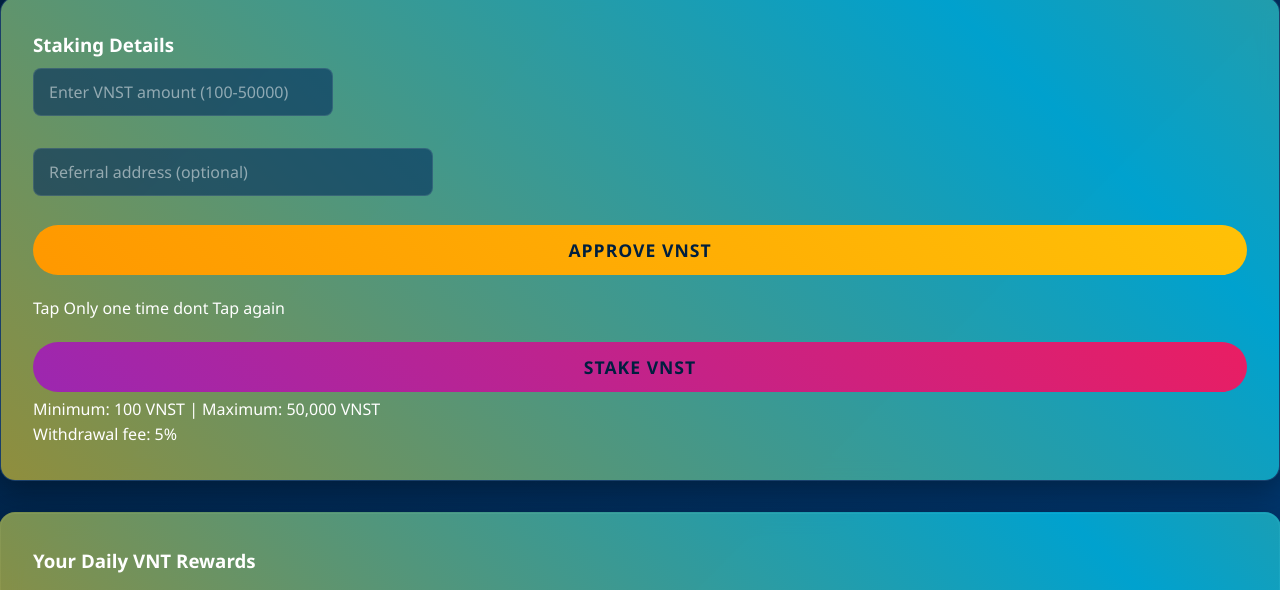
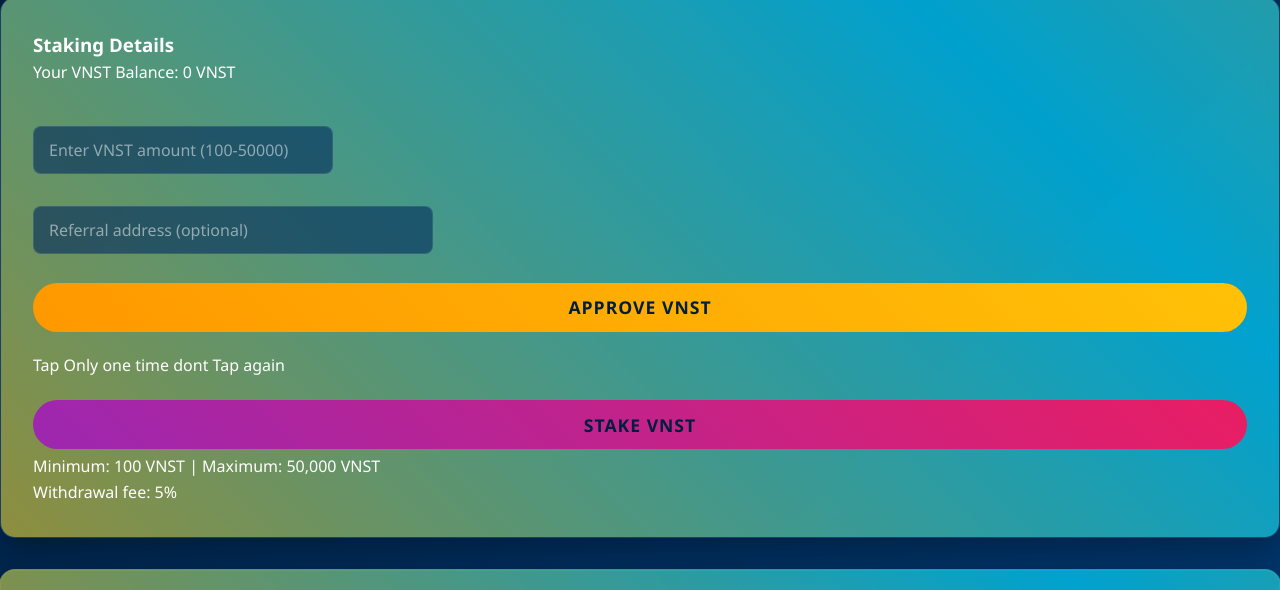
Before and after one commit to SRTAK786/newvnststake.in, a plain HTML site: page stake.html in a window 1280 px wide. Shown: the part 133-723 px from the top of the page. Drawn offline with Linux system fonts and the light colour scheme.

Commit message:
Update stake.html

```diff
--- a/stake.html
+++ b/stake.html
@@ -30,6 +30,9 @@
                 <div class="card">
                     <h3>Staking Details</h3>
                     <div class="form-group">
+                        <div class="info-text" style="margin-bottom: 1rem;">
+                            Your VNST Balance: <span id="walletBalance">0 VNST</span>
+                        </div>
                         <input type="number" id="stakeAmount" placeholder="Enter VNST amount (100-50000)" min="100" max="50000">
                         <input type="text" id="referralAddress" placeholder="Referral address (optional)">
                         <button class="btn" id="approveMaxBtn">Approve VNST</button>
```
